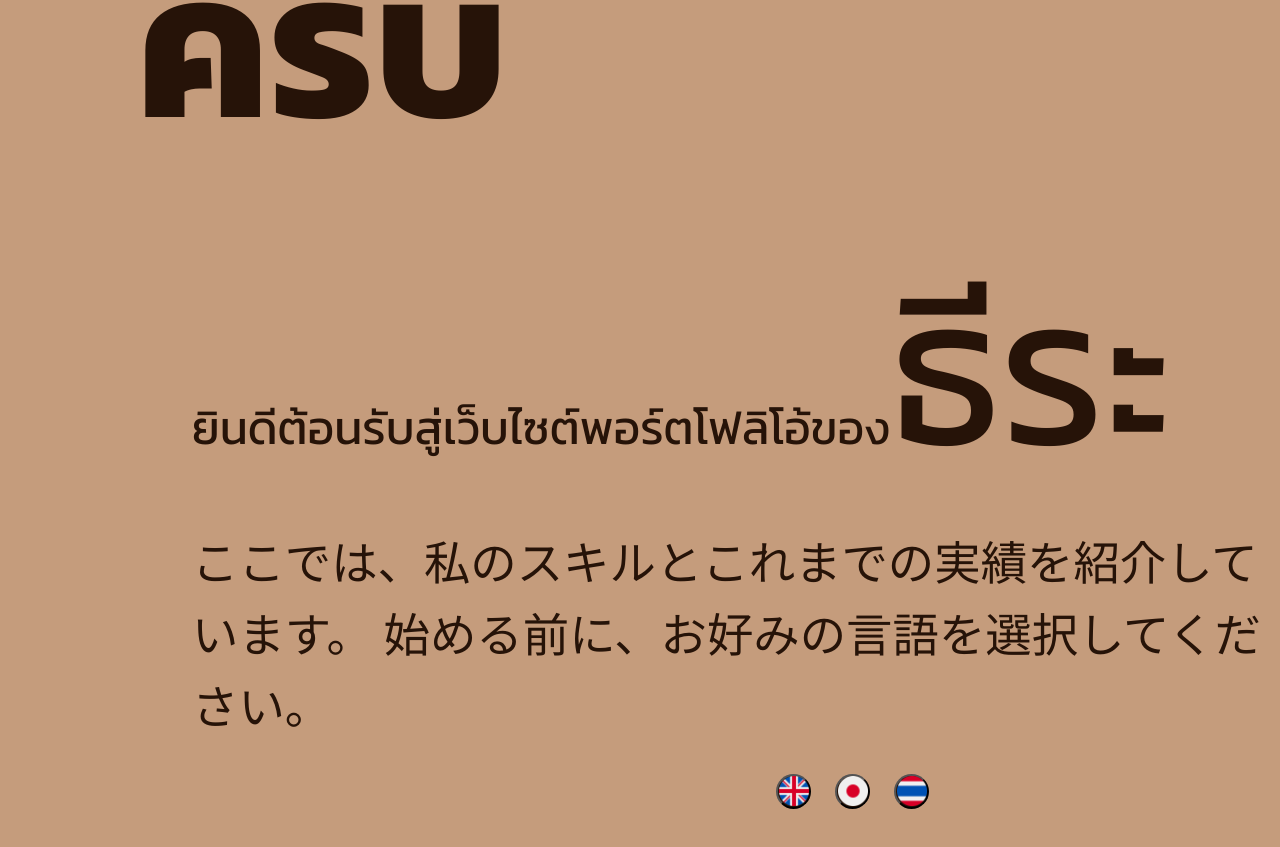
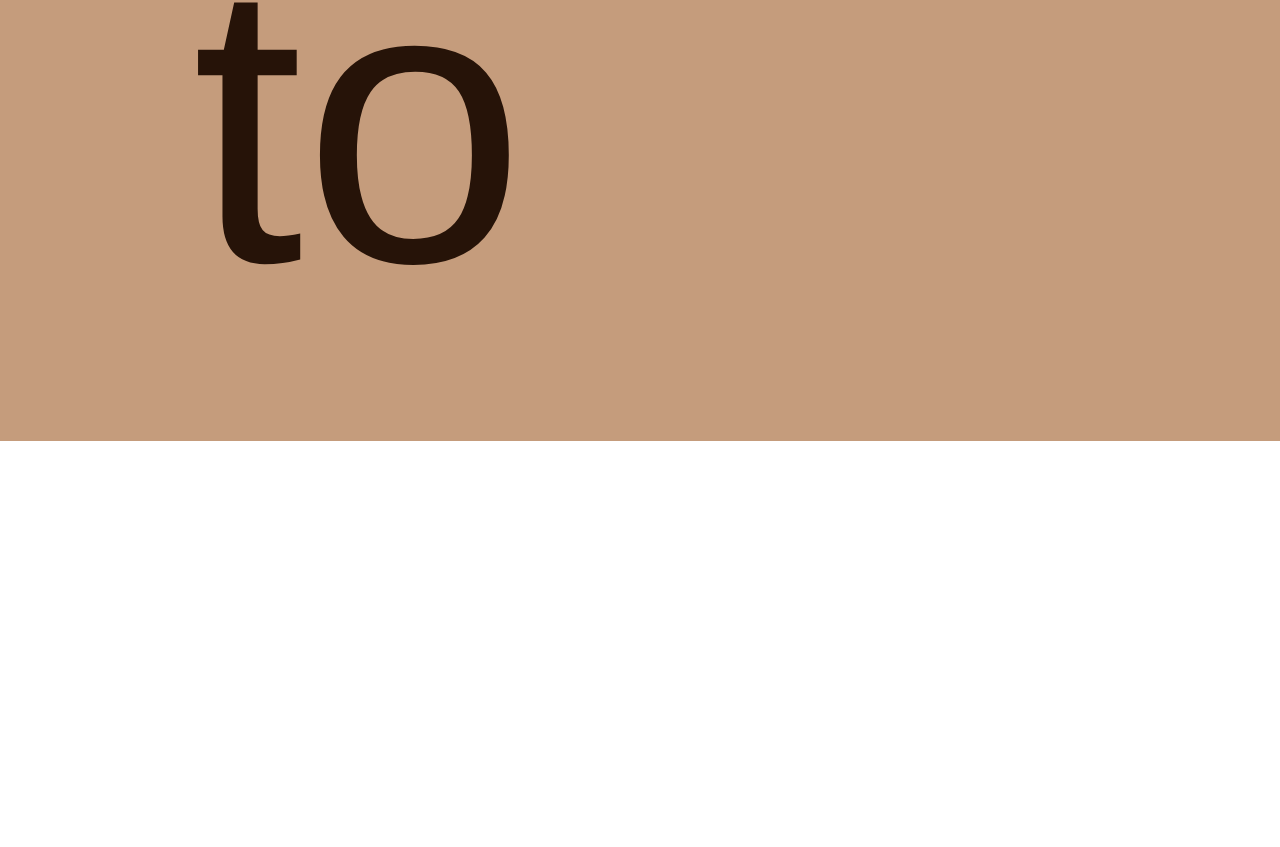
Before and after one commit to TEbefine/portfolio-web-v1, a React (Create React App) app: page / in a window 1280 px wide. Shown: the part 679-1526 px from the top of the page. After the commit the page ends 1120 px from the top, so only its background shows below. Built offline with nearby package versions, Linux system fonts and the light colour scheme; a web font is replaced by a local one.

Commit message:
finish first section v1

```diff
--- a/src/components/homepage.js
+++ b/src/components/homepage.js
@@ -4,7 +4,7 @@ import { script } from "../features/language/scrip";
 import ChangeButton from "../features/language/changeButton";
 
 function HomePage() {
-  const [language, setLanguage] = useState("TH");
+  const [language, setLanguage] = useState("UK");
   const [shouldAnimate, setShouldAnimate] = useState(true);
   const reRef = useRef(null);
 
@@ -62,10 +62,12 @@ function HomePage() {
         </div>
         <div className={shouldAnimate ? "curtain" : ""}></div>
         <div className="curtain"></div>
-        <div className="greeting">
+        <div className="greeting" id={language}>
           <p id={language}>
             {script[language].header.sectionTwoPointOne}
-            <span className="name" id={language}>{script[language].header.name}</span>
+            <span className="name" id={language}>
+              {script[language].header.name}
+            </span>
             {script[language].header.sectionTwoPointTwo}
           </p>
           <div className="ChangeLanguage reveal">
--- a/src/features/language/scrip.js
+++ b/src/features/language/scrip.js
@@ -15,10 +15,10 @@ export const script = {
       nav: "เทคโนโลยีที่ใช้สร้างเว็บนี้",
       name: "ธีระ",
       sectionOne: "ยินดีที่ได้รู้จักครับ",
-      sectionTwoPointOne: "ยินดีต้อนรับสู่เว็บไซต์พอร์ตโฟลิโอ้ของ",
+      sectionTwoPointOne: "ยินดีต้อนรับสู่เว็บไซต์พอร์ตโฟลิโอ้ของ ",
       sectionTwoPointTwo: "",
       sectionThree:
-        " ここでは、私のスキルとこれまでの実績を紹介しています。 始める前に、お好みの言語を選択してください。",
+        " ที่นี่ คุณจะได้พบกับผลงานและความสามารถของผม ก่อนที่เราจะเริ่ม กรุณาเลือกภาษาที่คุณต้องการ",
     },
   },
   JP: {
--- a/src/index.css
+++ b/src/index.css
@@ -16,6 +16,7 @@
 header {
     margin: 0;
     padding: 0;
+    height: 70rem;
     overflow: hidden;
     background: #c59c7c;
     background-size: 200% 100%;
@@ -85,7 +86,7 @@ header section h2 {
     background-color: #c59c7c;
     z-index: 5;
     position: absolute;
-    top: 37.7rem; left: auto;
+    top: 39.5rem; left: auto;
     animation: fade-out 2s ease forwards;
     animation-delay: 2.5s;
   }
@@ -113,7 +114,7 @@ header section h2 {
   }
 
   p#JP {
-    font-size: 2.9rem;
+    font-size: 3rem;
     font-family: "source", sans-serif;
   }
 
@@ -121,25 +122,35 @@ header section h2 {
     font-size: 13rem;
   }
 
-  .ChangeLanguage #JP {
-font-size: 1.69rem;
+  div#JP{
+    padding-left: 8.5rem;
   }
+
+.ChangeLanguage #JP {
+  font-size: 1.75rem;
+}
 
   h2#TH {
     font-size: 13rem;
     padding-left: 8.5rem;
-    padding-top: 6rem;
+    padding-top: 8rem;
     padding-bottom: 1rem;
     font-family: "Kanit", sans-serif;
+    font-weight: 400;
   }
 
   p#TH {
-    font-size: 2.9rem;
+    font-size: 4.5rem;
     font-family: "Kanit", sans-serif;
+    font-weight: 400;
   }
 
-  header section {
-    margin: 2.5rem 0 100rem 0;
+  .ChangeLanguage #TH {
+    font-size: 2.2rem;
+  }
+
+  div#TH{
+    padding-left: 8.5rem;
   }
 
   .greeting {
@@ -189,3 +200,27 @@ font-size: 1.69rem;
     display: inline;
     justify-content: center;
   }
+
+  header button:hover {
+    animation: jump 1s ease-out;
+  }
+
+  @keyframes jump {
+    0%, 20%, 50%, 80%, 100% {
+      transform: translateY(0); /* Initial position */
+    }
+    40% {
+      transform: translateY(-10px); /* Jump up */
+    }
+    60% {
+      transform: translateY(-5px); /* Jump down */
+    }
+  }
+
+  .nav-link img {
+    transition: transform 0.3s ease;
+  }
+
+  .nav-link:hover img {
+    transform: translateX(5px) translateY(-5px); /* Adjust the translation values as needed */
+  }
```
